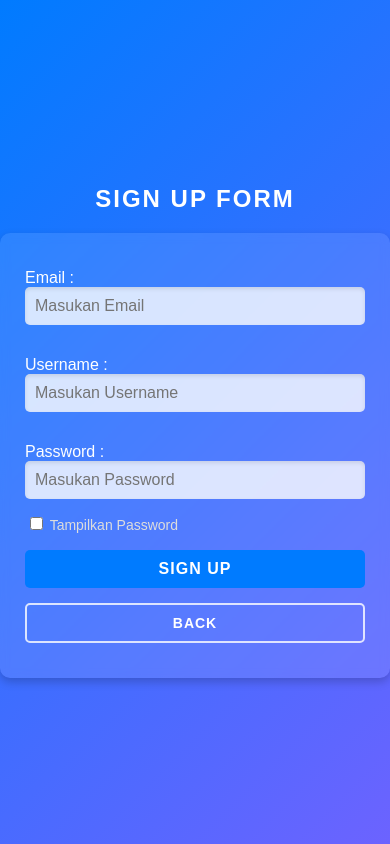
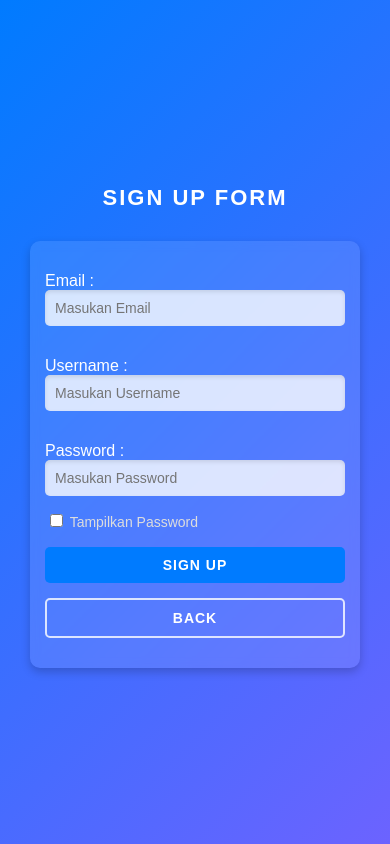
Before and after one commit to sayurtempee/coba_php, a PHP site: page /signup.php in a window 390 px wide. Run offline with PHP 8.4, Linux system fonts and the light colour scheme.

Commit message:
responsive mobile

```diff
--- a/asset/style.css
+++ b/asset/style.css
@@ -11,6 +11,7 @@ body {
    min-height: 100vh;
    flex-direction: column;
    animation: fadeIn 1.5s ease;
+   box-sizing: border-box;
 }
 
 /* Animasi Fade In */
@@ -33,6 +34,9 @@ form {
    box-shadow: 0px 4px 10px rgba(0, 0, 0, 0.2);
    backdrop-filter: blur(5px);
    transition: transform 0.3s ease, box-shadow 0.3s ease;
+   width: 100%;
+   max-width: 400px;
+   margin: 10px;
 }
 
 /* Form Hover Effect */
@@ -165,3 +169,56 @@ form input[type="checkbox"] {
    cursor: pointer;
    accent-color: #007bff;
 }
+
+/* Media Queries for Responsiveness */
+@media (max-width: 768px) {
+   body {
+      padding: 20px;
+   }
+
+   form {
+      width: 100%;
+      max-width: 350px;
+      padding: 15px 20px;
+   }
+
+   form input[type="text"],
+   form input[type="email"],
+   form input[type="password"] {
+      font-size: 15px;
+   }
+
+   form input[type="submit"] {
+      font-size: 15px;
+   }
+
+   h2 {
+      font-size: 24px;
+   }
+}
+
+@media (max-width: 480px) {
+   body {
+      padding: 10px;
+   }
+
+   form {
+      width: 100%;
+      max-width: 300px;
+      padding: 15px 15px;
+   }
+
+   form input[type="text"],
+   form input[type="email"],
+   form input[type="password"] {
+      font-size: 14px;
+   }
+
+   form input[type="submit"] {
+      font-size: 14px;
+   }
+
+   h2 {
+      font-size: 22px;
+   }
+}
```
Also changed, not shown: asset/crud-style.css (+38 -5 lines), index.html (+24 -0 lines).
